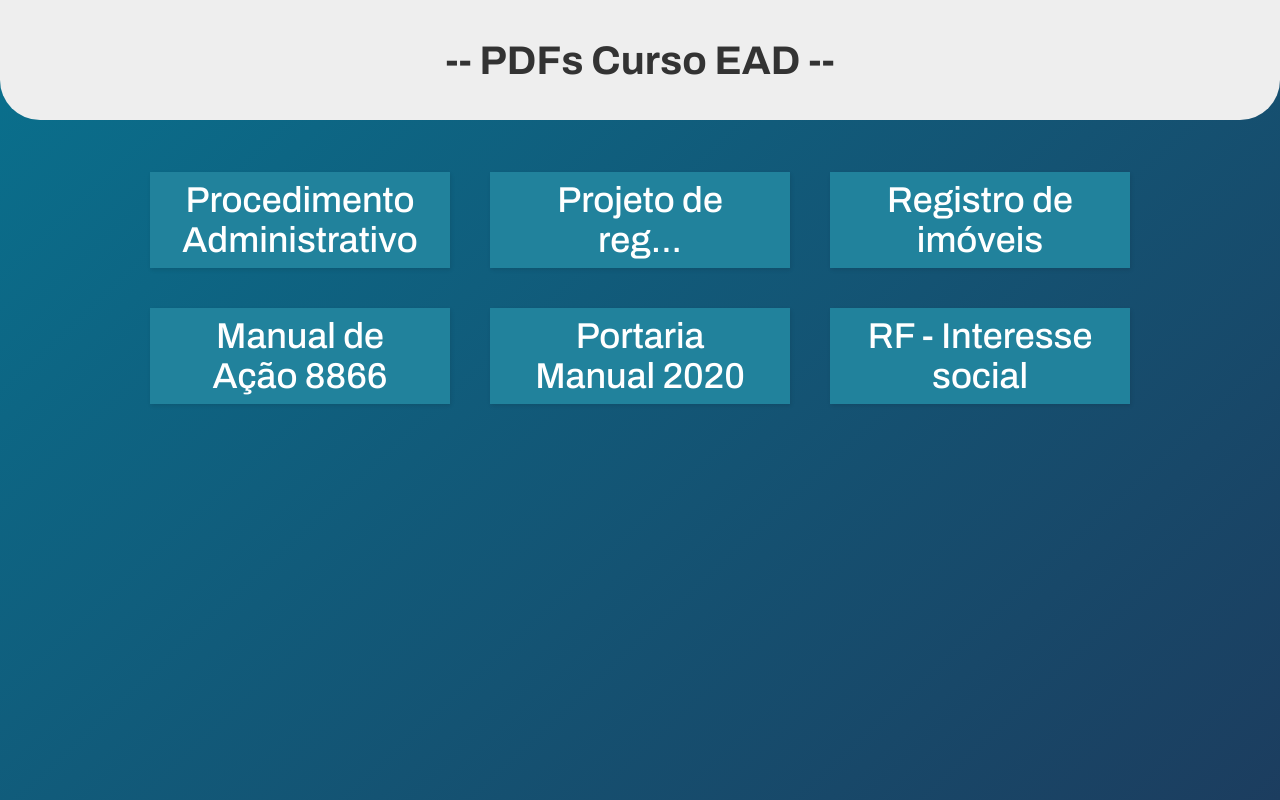
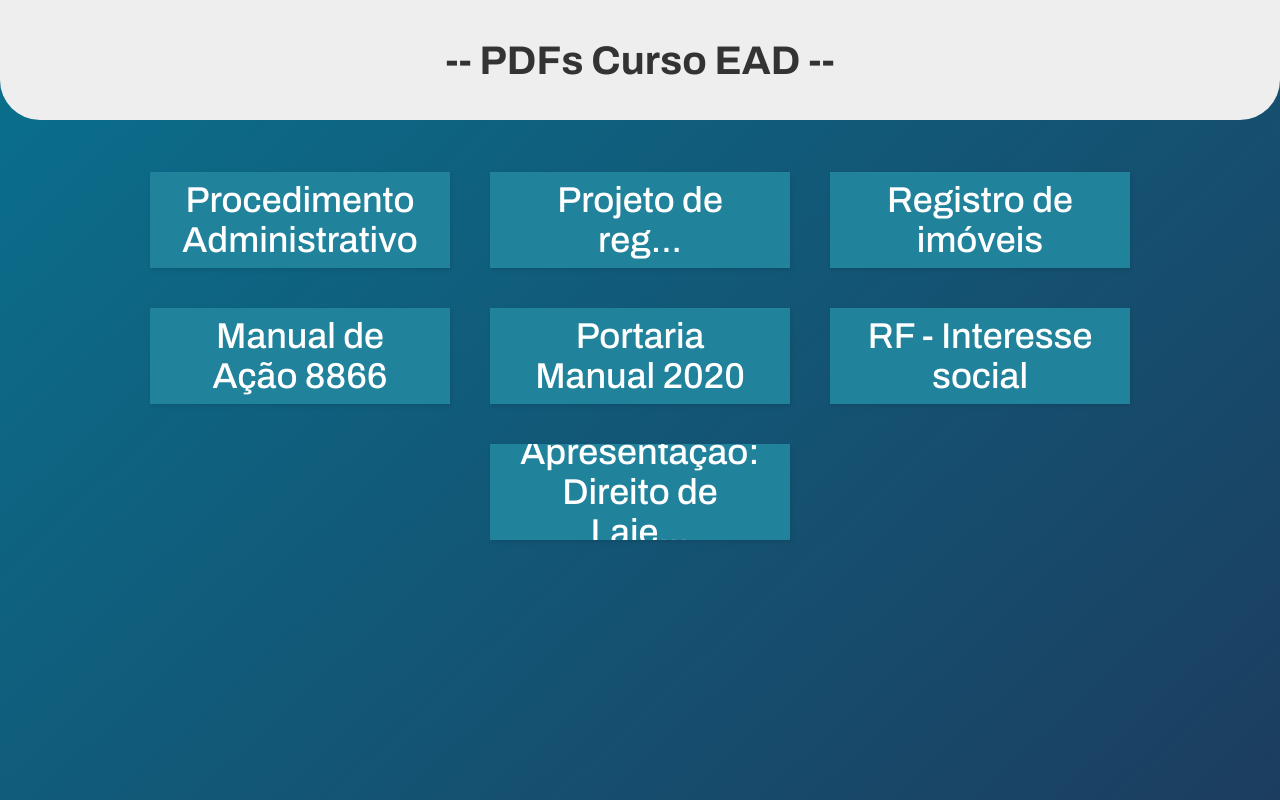
Before and after one commit to bizagi-mapa/pdfs, a plain HTML site: page index.html in a window 1280 px wide. Drawn offline with Linux system fonts and the light colour scheme.

Commit message:
added new document

```diff
--- a/index.html
+++ b/index.html
@@ -34,6 +34,9 @@
       <a href="#" class="material_button" data-href="./src/portaria-manual-2020.pdf">Portaria Manual 2020</a>
       <a href="#" class="material_button" data-href="./src/rf-int-social-direito-contrib-mercado-imob-form.pdf">RF -
         Interesse social</a>
+      <a href="#" class="material_button"
+        data-href="./src/apresentacao-live-REURB-direito-de-laje-e-condominio-urbano-simples">Apresentação: Direito de
+        Laje...</a>
     </div>
   </div>
 
```
Also changed, not shown: 1 other file.
